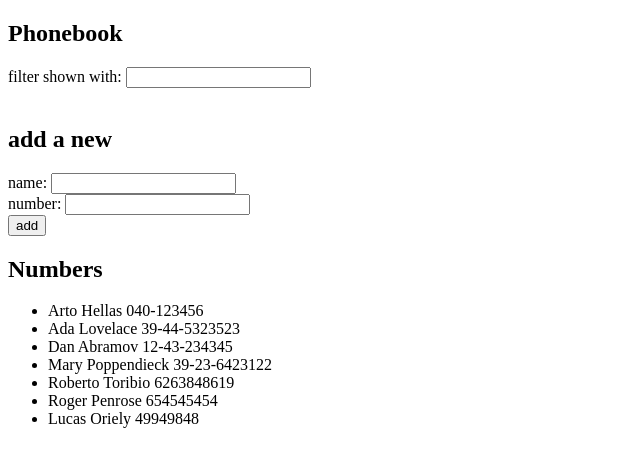
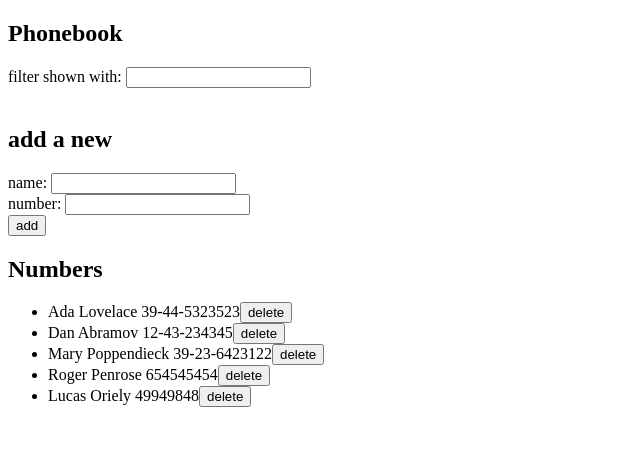
Before and after one commit to robo27918/webDev-openCourse, a React (Create React App) app in the folder part2/phonebook/: page / in a window 1280 px wide. Shown: the top 466 px of the page, without its empty margins (0-640 px from the left). Built offline with nearby package versions, Linux system fonts and the light colour scheme; data requests are answered from the project's data file.

Commit message:
Finished exercise 2.14

```diff
--- a/part2/phonebook/db.json
+++ b/part2/phonebook/db.json
@@ -1,10 +1,5 @@
 {
   "persons": [
-    {
-      "name": "Arto Hellas",
-      "number": "040-123456",
-      "id": 1
-    },
     {
       "name": "Ada Lovelace",
       "number": "39-44-5323523",
@@ -21,11 +16,6 @@
       "id": 4
     },
     {
-      "id": 5,
-      "name": "Roberto Toribio",
-      "number": "6263848619"
-    },
-    {
       "id": 6,
       "name": "Roger Penrose",
       "number": "654545454"
--- a/part2/phonebook/src/App.js
+++ b/part2/phonebook/src/App.js
@@ -16,20 +16,32 @@ const App = () =>{
   const [searchName,setNewSearchName] = useState('')
   const [contactsToShow, setContactsToShow] = useState(contacts)
 
-  //fetching data with axios from db.json
-  /**
-  const hook = () =>{
-    console.log('effect')
-    axios
-      .get('http://localhost:3007/persons')
-      .then( response =>
-        {
-          console.log('promise fullfilled',response.data)
-          setContacts(response.data)
-          setContactsToShow(response.data)
-        }
-        )
-  }***/
+  //onClick handler to delete contact and the associated
+  //phone number
+  const removeContact = (id) =>{
+    //TODO: use contactService to delete particular contact as
+    //specified by the id that is passed to this function
+    if (window.confirm("Do you really wanna delete this contact"))
+    contactService
+      .deleteNote(id)
+      .then(response => {
+        console.log(`Deleted post with ID ${id}`);
+        //rerender page with another call to contact service
+        // this probably a function on its own but for time sake we can do this until
+        contactService
+        .getAll()
+        .then(initalContacts => {
+          setContacts(initalContacts)
+          setContactsToShow(initalContacts)
+        })
+
+      })
+      .catch(error => {
+        console.error(error);
+      });
+
+
+  }
 
   //using the effect
   useEffect(() => {
@@ -54,7 +66,10 @@ const App = () =>{
         newNumber ={newNumber} setNewNumber={setNewNumber} contactsToShow={contactsToShow} setContactsToShow={setContactsToShow}/>
 
       <h2>Numbers</h2>
-      <ContactList contactsToShow={contactsToShow}/>
+      <ContactList
+       contactsToShow={contactsToShow}
+        removeContact={removeContact}
+        />
     </div>
   )
 }
--- a/part2/phonebook/src/components/ContactList.js
+++ b/part2/phonebook/src/components/ContactList.js
@@ -1,9 +1,9 @@
 import Contact from "./Contacts"
-const ContactList =({contactsToShow}) =>
+const ContactList =({contactsToShow, removeContact}) =>
 {
     return(
         <ul>
-        {contactsToShow.map(contact=> <Contact key={contact.id} contact={contact}/>)}
+        {contactsToShow.map(contact=> <Contact key={contact.id} contact={contact} removeContact={()=>removeContact(contact.id)}/>)}
       </ul>
     )
 }
--- a/part2/phonebook/src/components/Contacts.js
+++ b/part2/phonebook/src/components/Contacts.js
@@ -1,6 +1,9 @@
-const Contact = ({contact})=> {
+const Contact = ({contact, removeContact})=> {
 
     return (
-    <li>{contact.name} {contact.number}</li>)
+    <li>
+        {contact.name} {contact.number}
+        <button onClick={removeContact}>delete</button>
+    </li>)
 }
 export default Contact
--- a/part2/phonebook/src/services/contacts.js
+++ b/part2/phonebook/src/services/contacts.js
@@ -15,5 +15,13 @@ const update = (id, newObject) => {
     const request = axios.put(`${baseUrl}/${id}`, newObject)
     return request.then(response => response.data)
 }
+//deleteNote method added to fullfill requirement of
+const deleteNote = (id) => {
+    console.log('from deleteNote in contactService...')
+    console.log('id is ', id)
+    const request = axios.delete(`${baseUrl}/${id}`)
+    return request.then(response => {
+        console.log(response.data)})
+}
 
-export default{ getAll, create, update}
+export default{ getAll, create, update, deleteNote}
```
